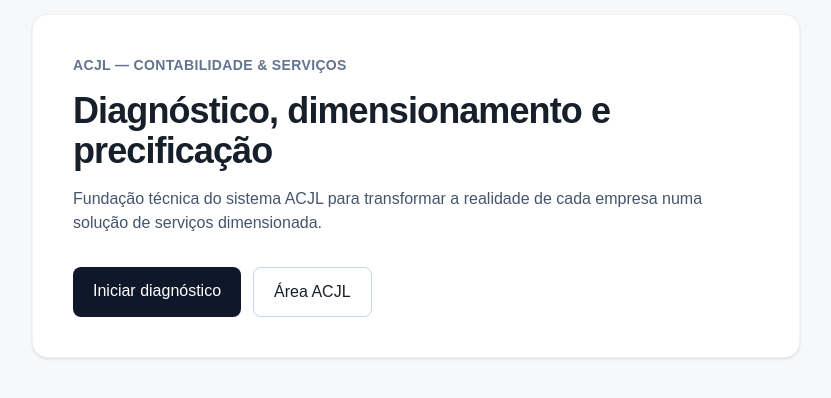
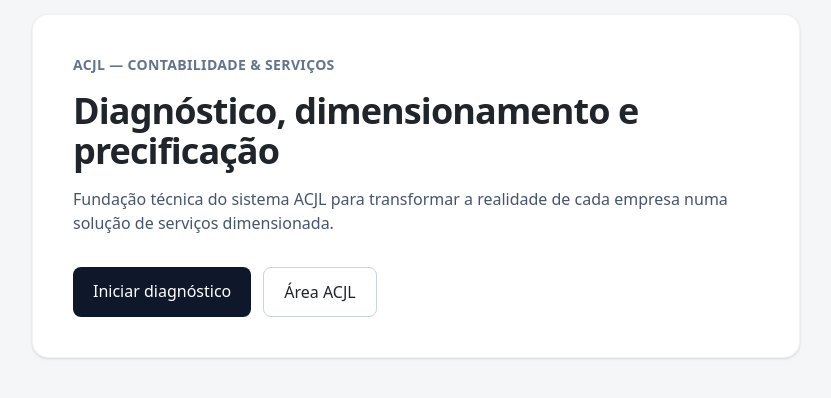
Before and after one commit to acjl-mz/acjl-onboarding, a Next.js app: page / in a window 1280 px wide. Shown: the part 214-612 px from the top of the page, without its empty margins (224-1055 px from the left). Built offline with nearby package versions, Linux system fonts and the light colour scheme.

Commit message:
fix: stabilize preview build baseline

```diff
--- a/app/globals.css
+++ b/app/globals.css
@@ -1,15 +1,10 @@
 @import "tailwindcss";
 
 :root {
-  --acjl-ink: #17202a;
-  --acjl-muted: #667085;
-  --acjl-surface: #f7f8fa;
+  --acjl-surface: #f5f6f8;
 }
 
-html, body { min-height: 100%; }
-body {
-  margin: 0;
-  background: white;
-  color: var(--acjl-ink);
-  font-family: Arial, Helvetica, sans-serif;
-}
+* { box-sizing: border-box; }
+html, body { margin: 0; padding: 0; }
+body { background: var(--acjl-surface); color: #20252b; }
+a { text-decoration: none; }
```
